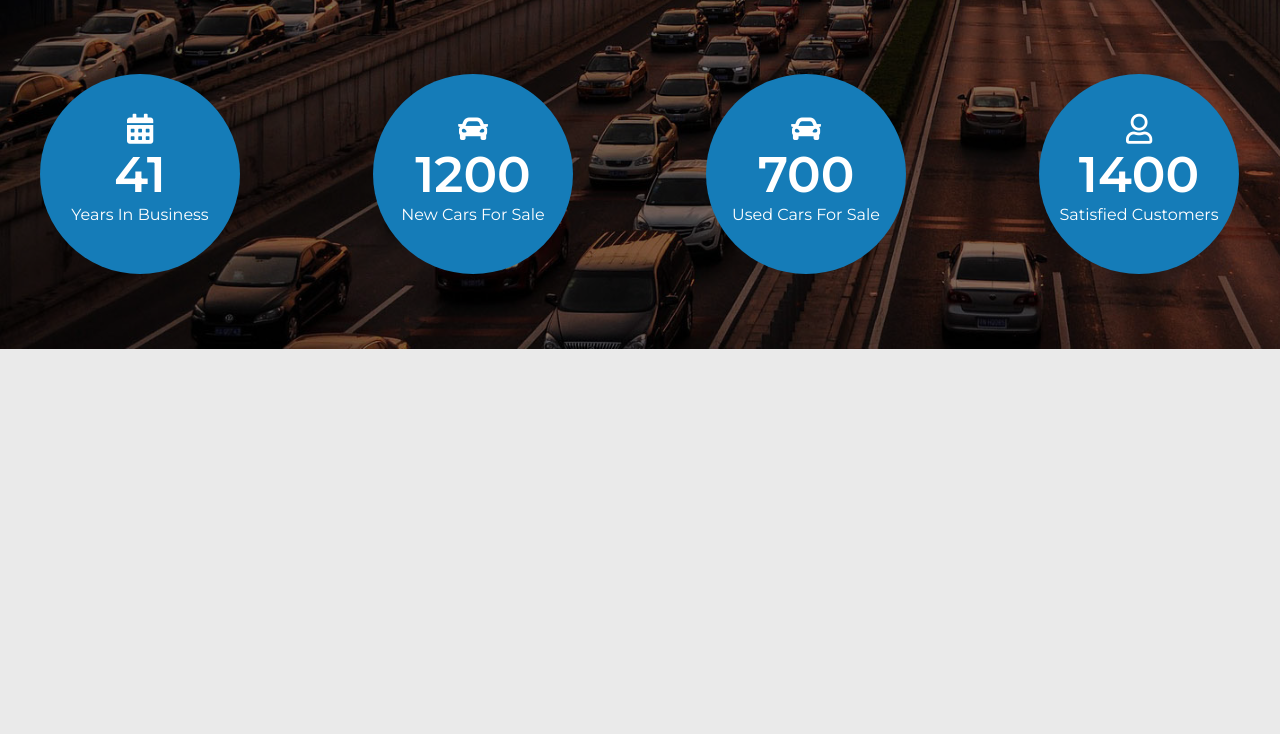
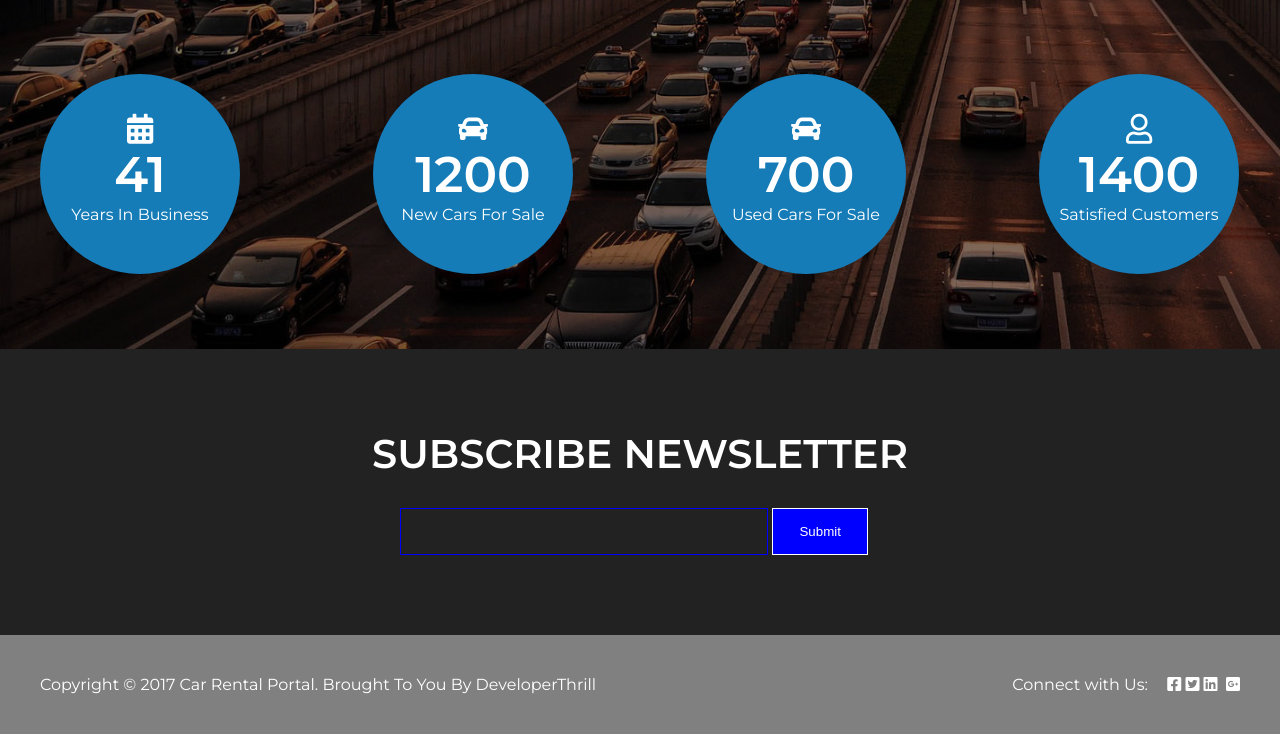
Before and after one commit to ashiqueabdullah/Car-rental-portal, a PHP site: page / in a window 1280 px wide. Shown: the part 1428-2162 px from the top of the page. Before the commit the page ends 1777 px from the top, so only its background shows below. Run offline with PHP 8.4, Linux system fonts and the light colour scheme.

Commit message:
Home page done without responsive

```diff
--- a/css/style.css
+++ b/css/style.css
@@ -93,3 +93,20 @@ a{text-decoration: none;display: block;}
 .coundown .coundownBox i{font-size: 30px;margin-top: 40px;}
 .coundown .coundownBox h3{font-size: 50px;}
 .coundown .coundownBox p{}
+
+
+.subscrive{padding: 80px 0px;background-color: #222222;}
+.subscrive h1{color: white;font-weight: 600;font-size: 40px;text-align: center;width: 100%;margin-bottom: 30px;}
+.subscrive form{margin: 0px auto;width: 40%;}
+.subscrive input[type='text']{padding: 15px;width: 70%;background-color: #222222;border: 1px solid blue;}
+.subscrive input[type='submit']{padding: 15px;width: 20%;background-color: blue;color: white;border: 1px solid white;}
+
+
+.footer{background-color: gray;padding: 40px 0px;}
+.footer .left{width: 50%;float: left;}
+.footer .left p{color: white;font-size: 16px;}
+.footer .right{width: 50%;float: right;}
+.footer .right ul{float: right;}
+.footer .right ul li{color: white; font-size: 16px;}
+.footer .right ul li:first-child{margin-right: 15px;}
+.footer .right ul li a{color: white; font-size: 16px;}
--- a/index.php
+++ b/index.php
@@ -153,8 +153,6 @@ include_once "header.php";
         </div>
     </div>
 </div>
-
-
 <div class="coundown">
     <div class="container">
         <div class="coundownBox">
@@ -179,6 +177,35 @@ include_once "header.php";
         </div>
     </div>
 </div>
+
+
+<div class="subscrive">
+    <div class="container">
+        <h1>SUBSCRIBE NEWSLETTER</h1>
+        <form action="">
+            <input type="text">
+            <input type="submit">
+        </form>
+    </div>
+</div>
+
+<div class="footer">
+    <div class="container">
+        <div class="left">
+            <p>Copyright © 2017 Car Rental Portal. Brought To You By <span>DeveloperThrill</span></p>
+        </div>
+        <div class="right">
+            <ul>
+                <li>Connect with Us:</li>
+                <li><a href="#"> <i class="fab fa-facebook-square"></i></a></li>
+                <li><a href="#"> <i class="fab fa-twitter-square"></i></a></li>
+                <li><a href="#"> <i class="fab fa-linkedin"></i></a></li>
+                <li><a href="#"> <i class="fab fa-instagram-square"></i></a></li>
+                <li><a href="#"> <i class="fab fa-google-plus-square"></i></a></li>
+            </ul>
+        </div>
+    </div>
+</div>
 <!--  ======================= End Find car Area ============================== -->
 <?php
 include_once "footer.php"
```
